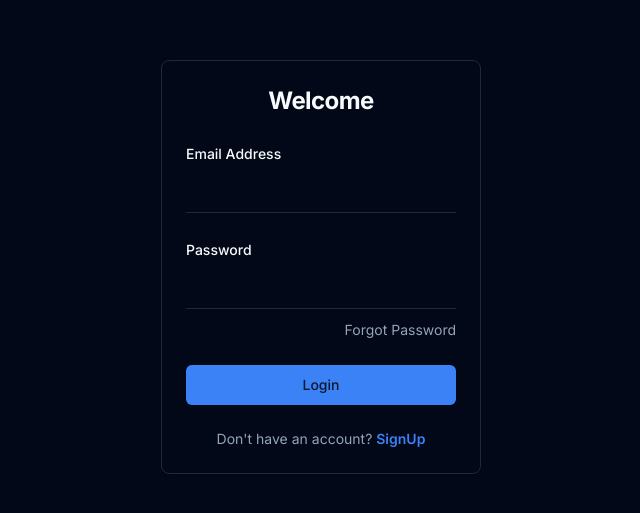
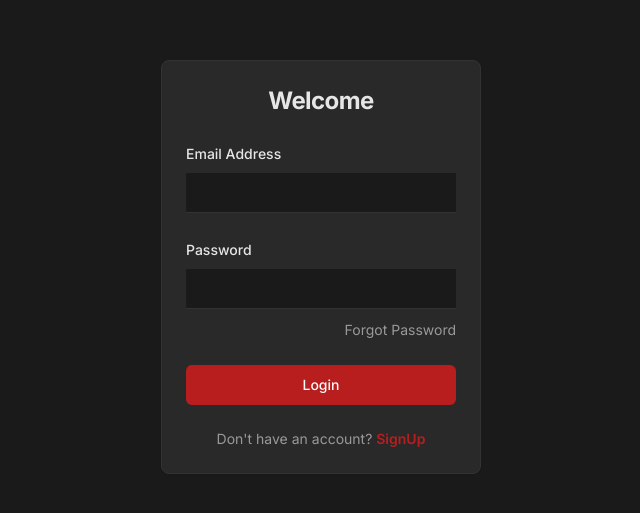
Before and after one commit to SadiqNaizam/mlo-a774-6df1, a React (Vite) app: page / in a window 1280 px wide. Shown: the part 133-646 px from the top of the page, without its empty margins (319-959 px from the left). Built offline with nearby package versions, Linux system fonts and the light colour scheme.

Commit message:
Updated code files: index.css

```diff
--- a/src/index.css
+++ b/src/index.css
@@ -6,25 +6,25 @@
 
 @layer base {
   :root {
-    --background: 222.2 84% 4.9%;
-    --foreground: 210 40% 98%;
-    --card: 222.2 84% 4.9%;
-    --card-foreground: 210 40% 98%;
-    --popover: 222.2 84% 4.9%;
-    --popover-foreground: 210 40% 98%;
-    --primary: 217.2 91.2% 59.8%;
-    --primary-foreground: 222.2 47.4% 11.2%;
-    --secondary: 217.2 32.6% 17.5%;
-    --secondary-foreground: 210 40% 98%;
-    --muted: 217.2 32.6% 17.5%;
-    --muted-foreground: 215 20.2% 65.1%;
-    --accent: 217.2 32.6% 17.5%;
-    --accent-foreground: 210 40% 98%;
-    --destructive: 0 62.8% 30.6%;
-    --destructive-foreground: 210 40% 98%;
-    --border: 217.2 32.6% 17.5%;
-    --input: 217.2 32.6% 17.5%;
-    --ring: 217.2 91.2% 59.8%;
+    --background: 0 0% 10%;
+    --foreground: 0 0% 90%;
+    --card: 0 0% 16%;
+    --card-foreground: 0 0% 90%;
+    --popover: 0 0% 16%;
+    --popover-foreground: 0 0% 90%;
+    --primary: 0 72% 42%;
+    --primary-foreground: 0 0% 98%;
+    --secondary: 0 0% 15%;
+    --secondary-foreground: 0 0% 90%;
+    --muted: 0 0% 15%;
+    --muted-foreground: 0 0% 60%;
+    --accent: 0 72% 42%;
+    --accent-foreground: 0 0% 98%;
+    --destructive: 0 84% 60%;
+    --destructive-foreground: 0 0% 98%;
+    --border: 0 0% 20%;
+    --input: 0 0% 20%;
+    --ring: 0 72% 42%;
     --radius: 0.5rem;
   }
 
```
